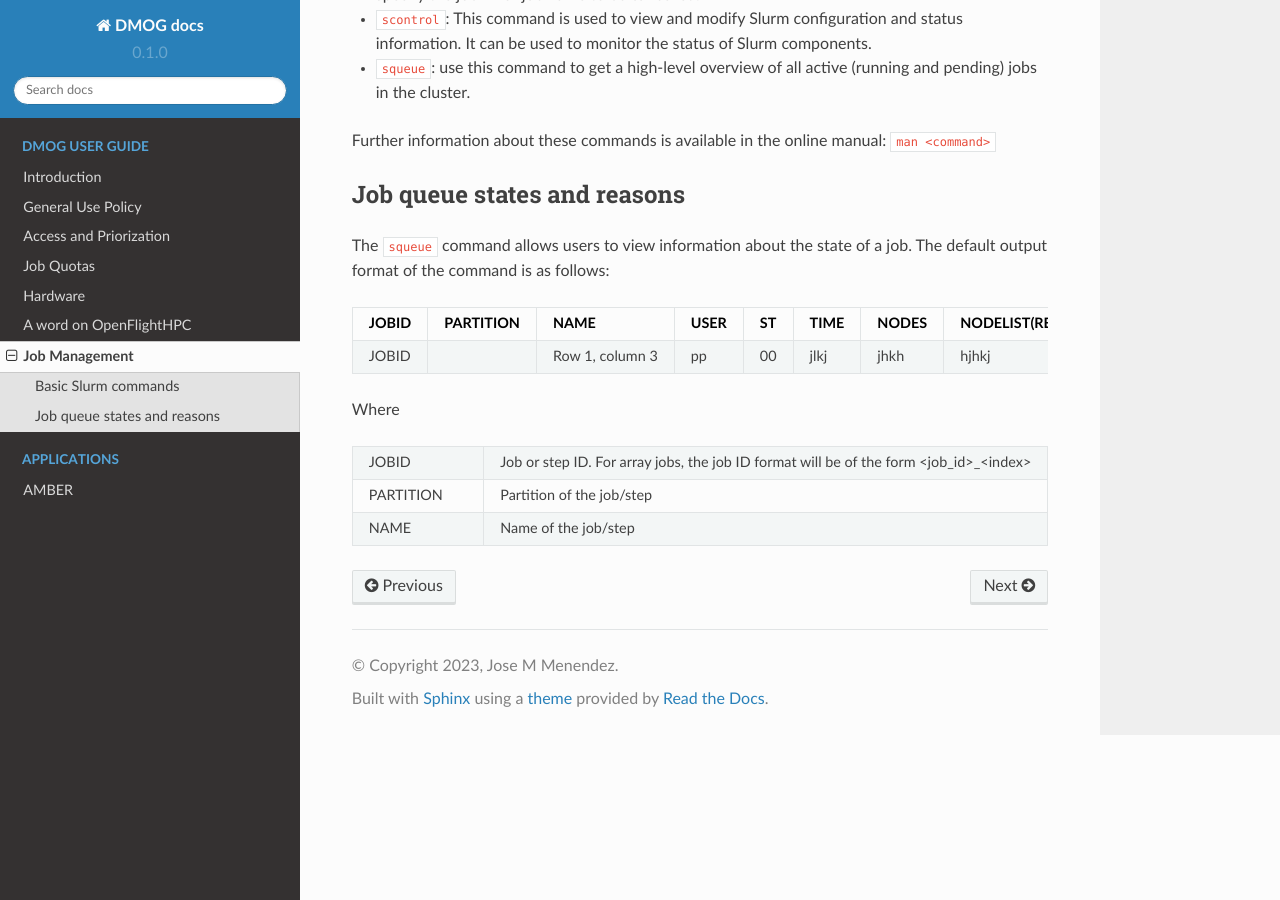
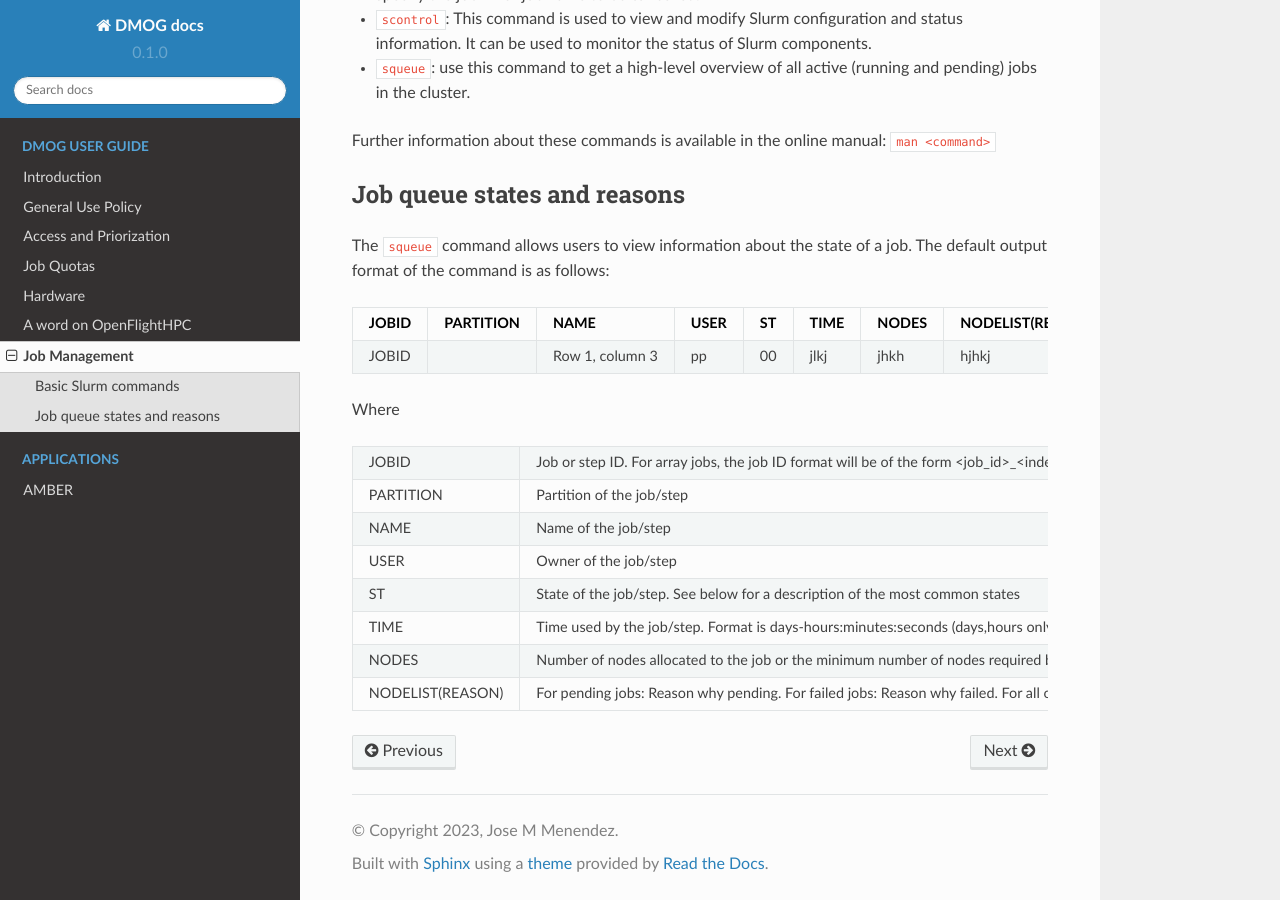
Before and after one commit to jm130/dmogdocs, a Sphinx documentation site: the page built from docs/source/user/jobmanagement.rst, in a window 1280 px wide and 900 px high, scrolled down 841 px. Built offline with Sphinx 7.4.7 and the Read the Docs theme 2.0.0, drawn with Linux system fonts in a browser that asks for light colours.

Commit message:
Update jobmanagement.rst

```diff
--- a/docs/source/user/jobmanagement.rst
+++ b/docs/source/user/jobmanagement.rst
@@ -65,3 +65,15 @@ Where
      - Partition of the job/step
    * - NAME
      - Name of the job/step
+   * - USER
+     - Owner of the job/step
+   * - ST
+     - State of the job/step. See below for a description of the most common states
+   * - TIME
+     - Time used by the job/step. Format is days-hours:minutes:seconds (days,hours only printed as needed)
+   * - NODES
+     - Number of nodes allocated to the job or the minimum number of nodes required by a pending job
+   * - NODELIST(REASON)
+     - For pending jobs: Reason why pending.
+       For failed jobs: Reason why failed.
+       For all other job states: List of allocated nodes. See below for a list of the most common reason codes.
```
